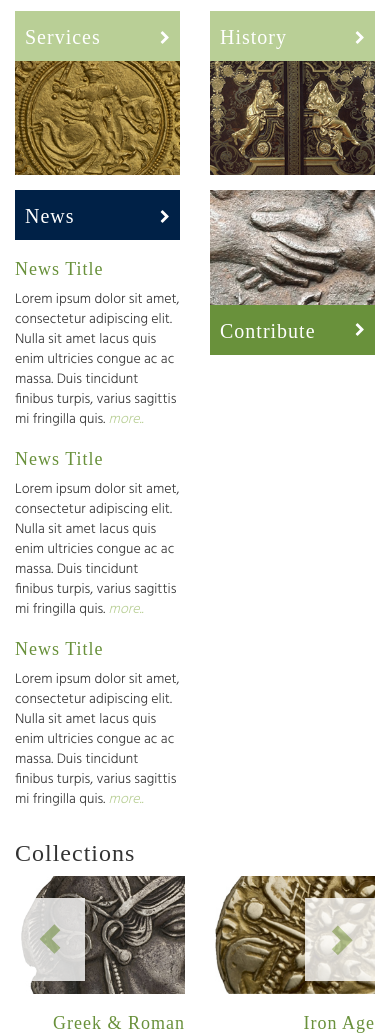
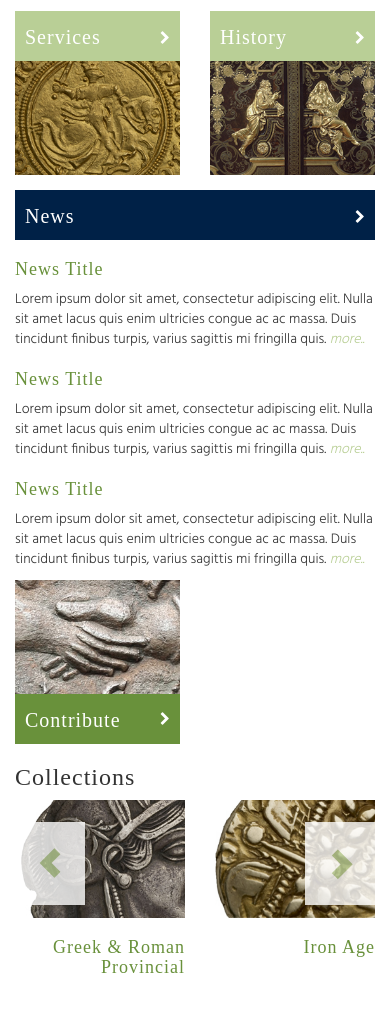
Before and after one commit to les113/ashmolean-coin-col, a PHP site: page / in a window 390 px wide. Shown: the part 629-1663 px from the top of the page. Run offline with PHP 8.4, Linux system fonts and the light colour scheme; some libraries are stand-ins or nearby versions.

Commit message:
adjusted responsive classes for small screens

```diff
--- a/index.php
+++ b/index.php
@@ -50,7 +50,7 @@
                 </div>
             </div>
 
-            <div id="homepage_news" class="col-xs-6 col-md-3">
+            <div id="homepage_news" class="col-xs-12 col-sm-6 col-md-3">
                 <div class="headingBg"><a href=""><h2>News</h2><span class="fa fa-chevron-right"></span></a></div>
                 <h3>News Title</h3>
                 <p class="teasertext">Lorem ipsum dolor sit amet, consectetur adipiscing elit. Nulla sit amet lacus quis enim ultricies congue ac ac massa. Duis tincidunt finibus turpis, varius sagittis mi fringilla quis. <a href=""><span> more..</span></a></p>
```
